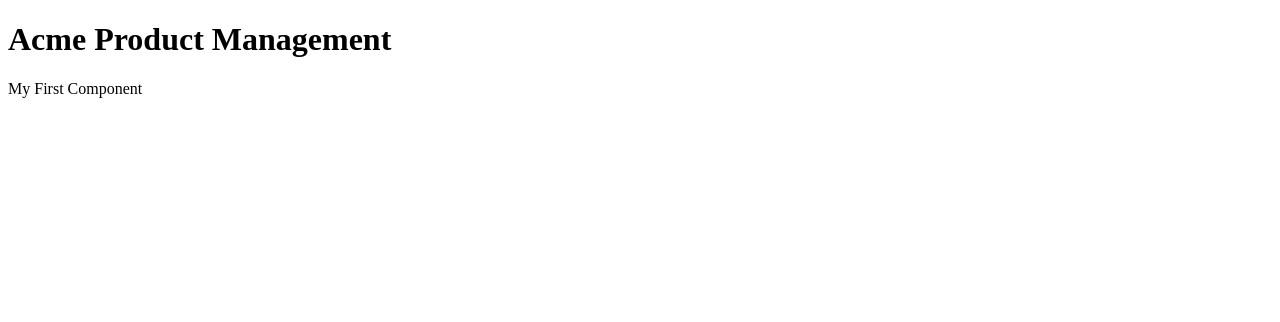
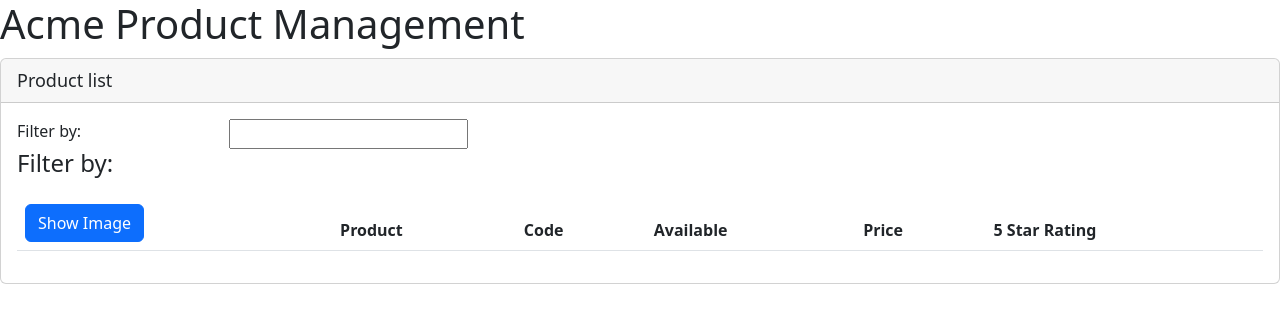
Before and after one commit to JMCampbell2021/sampleAPM, an Angular app: page / in a window 1280 px wide. Shown: the top 322 px of the page. Built offline with nearby package versions, Linux system fonts and the light colour scheme.

Commit message:
added product list component

```diff
--- a/package.json
+++ b/package.json
@@ -18,6 +18,8 @@
     "@angular/platform-browser": "^14.0.0",
     "@angular/platform-browser-dynamic": "^14.0.0",
     "@angular/router": "^14.0.0",
+    "bootstrap": "^5.2.3",
+    "font-awesome": "^4.7.0",
     "rxjs": "~7.5.0",
     "tslib": "^2.3.0",
     "zone.js": "~0.11.4"
--- a/src/app/app.component.ts
+++ b/src/app/app.component.ts
@@ -5,7 +5,7 @@
   template: `
   <div>
     <h1>{{pageTitle}}</h1>
-    <div>My First Component</div>
+    <pm-products></pm-products>
   </div>`
 })
 
--- a/src/app/app.module.ts
+++ b/src/app/app.module.ts
@@ -2,10 +2,12 @@
 import { BrowserModule } from '@angular/platform-browser';
 
 import { AppComponent } from './app.component';
+import { ProductListComponent } from './products/product-list.component';
 
 @NgModule({
   declarations: [
-    AppComponent
+    AppComponent,
+    ProductListComponent
   ],
   imports: [
     BrowserModule
--- /dev/null
+++ b/src/app/products/product-list.component.html
@@ -0,0 +1,38 @@
+<div class="card">
+  <div class="card-header">
+    Product list
+  </div>
+  <div class="card-body">
+    <div class="row">
+      <div class="col-md-2"> Filter by:</div>
+      <div class="col-md-4">
+        <input type="text"/>
+      </div>
+    </div>
+    <div class="row">
+      <div class="col-md-6">
+        <h4>Filter by: </h4>
+      </div>
+  </div>
+  <div class="table-responsive">
+    <table class="table">
+      <thead>
+        <tr>
+          <th>
+            <button class="btn btn-primary">
+              Show Image
+            </button>
+          </th>
+          <th>Product</th>
+          <th>Code</th>
+          <th>Available</th>
+          <th>Price</th>
+          <th>5 Star Rating</th>
+        </tr>
+      </thead>
+      <tbody>
+
+      </tbody>
+    </table>
+
+</div>
--- a/src/styles.css
+++ b/src/styles.css
@@ -1,4 +1,7 @@
 /* You can add global styles to this file, and also import other style files */
+@import "~bootstrap/dist/css/bootstrap.min.css";
+@import "~font-awesome/css/font-awesome.min.css";
+
 div.card-header {
  font-size: large;
 }
```
Also changed, not shown: src/app/products/product-list.component.ts (added, +10 -0 lines), 1 other file (tests, documents, lock files or other folders).
